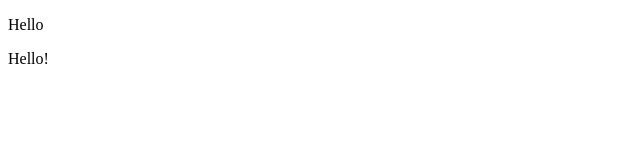
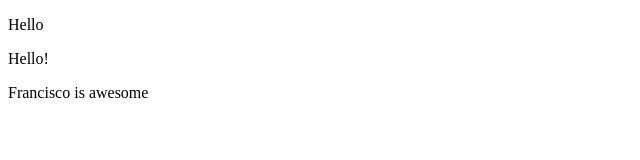
Before and after one commit to Fportillo96/FunTimesatGitHigh, a plain HTML site: page index.html in a window 1280 px wide. Shown: the whole page, without its empty margins (0-640 px from the left). Drawn offline with Linux system fonts and the light colour scheme.

Commit message:
Update index.html

```diff
--- a/index.html
+++ b/index.html
@@ -10,5 +10,6 @@
     <header>
         <Header>Hello!</Header>
     </header>
+    <p>Francisco is awesome</p>
 </body>
 </html>
```
